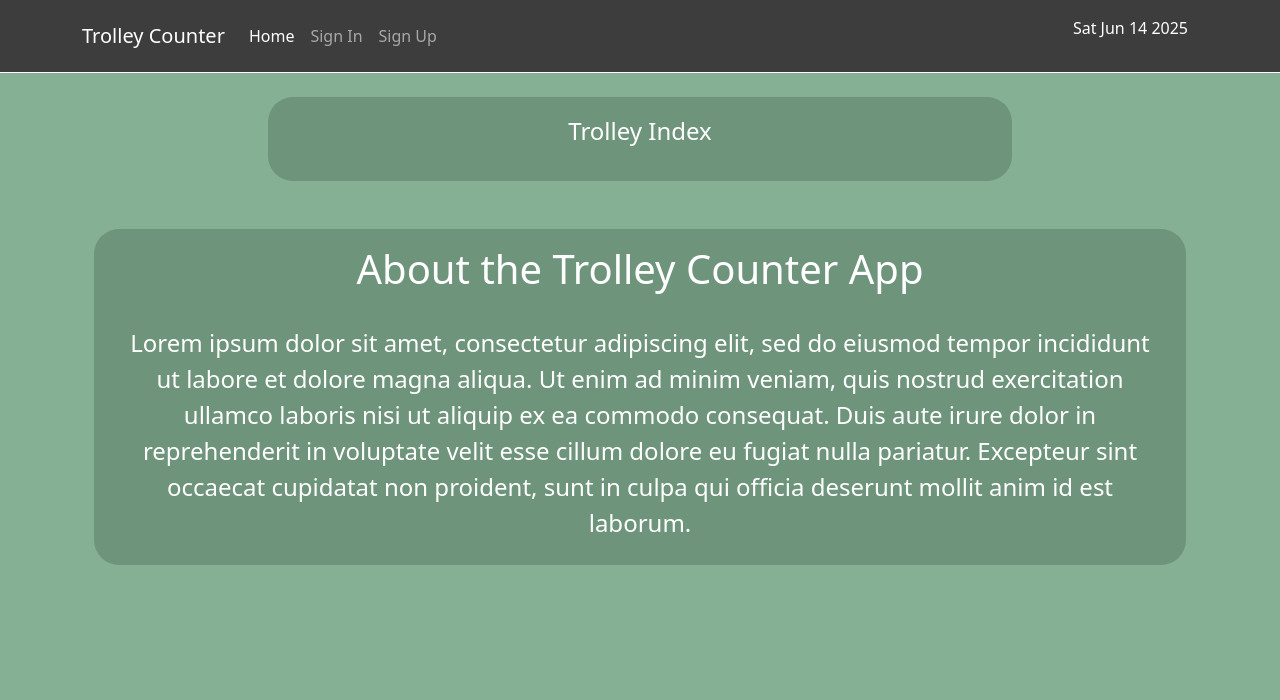
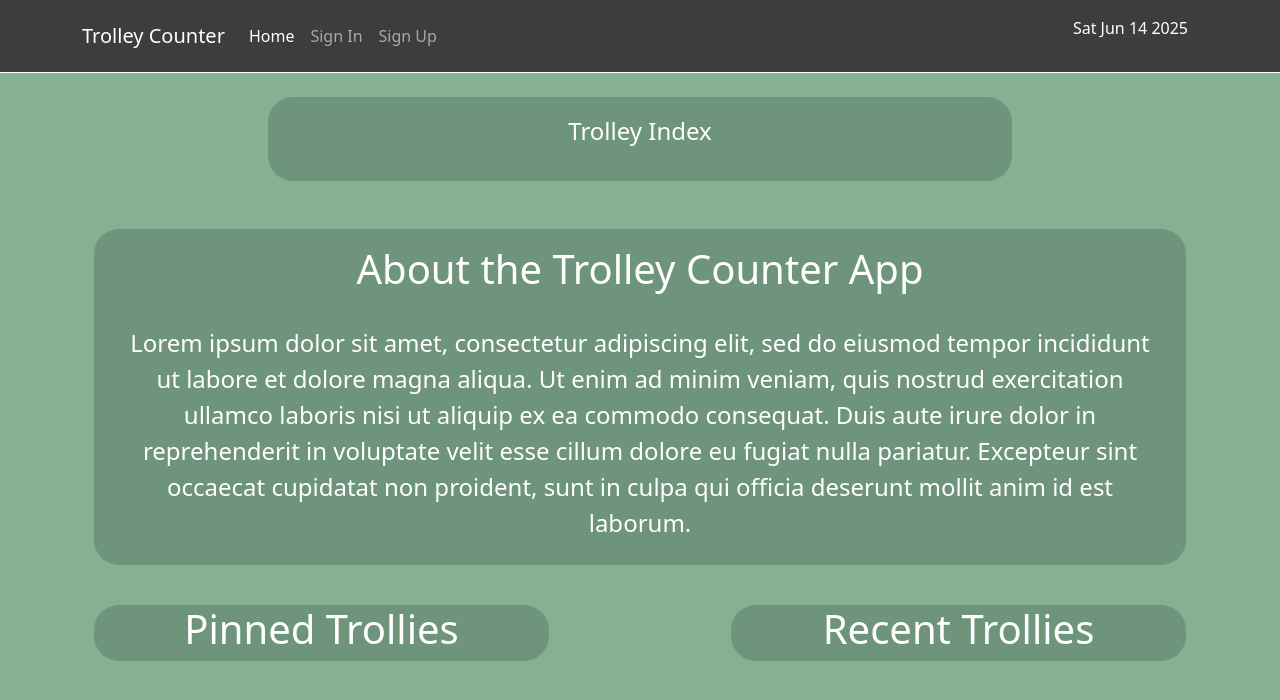
Before and after one commit to cameronjamesw/trolley-counter-frontend, a React (Create React App) app: page / in a window 1280 px wide. Shown: the top 700 px of the page. Built offline with nearby package versions, Linux system fonts and the light colour scheme.

Commit message:
create pinned and recent components, add initial styling

```diff
--- /dev/null
+++ b/src/components/PinnedTrollies.js
@@ -0,0 +1,16 @@
+import React from 'react'
+import { Col } from 'react-bootstrap'
+import styles from "../styles/PinnedTrollies.module.css"
+
+const PinnedTrollies = () => {
+  return (
+    <Col
+    xs={10}
+    md={5}
+    className={`mt-4 text-white ${styles.Main}`}>
+        <h1>Pinned Trollies</h1>
+    </Col>
+  )
+}
+
+export default PinnedTrollies
--- /dev/null
+++ b/src/components/RecentTrollies.js
@@ -0,0 +1,18 @@
+import React from 'react'
+import { Col } from 'react-bootstrap'
+import styles from "../styles/RecentTrollies.module.css"
+
+const RecentTrollies = () => {
+  return (
+    <Col
+    xs={10}
+    md={5}
+    className={`mt-4 text-white ${styles.Main}`}>
+        <h1>
+            Recent Trollies
+        </h1>
+    </Col>
+  )
+}
+
+export default RecentTrollies
--- a/src/pages/HomePage.js
+++ b/src/pages/HomePage.js
@@ -1,13 +1,20 @@
 import React from 'react'
-import { Container } from 'react-bootstrap'
+import { Container, Row } from 'react-bootstrap'
 import TrolleyIndex from '../components/TrolleyIndex'
 import TrolleyInfo from '../components/TrolleyInfo'
+import PinnedTrollies from '../components/PinnedTrollies'
+import RecentTrollies from '../components/RecentTrollies'
+import styles from "../styles/HomePage.module.css"
 
 const HomePage = () => {
   return (
     <Container>
         < TrolleyIndex />
         < TrolleyInfo />
+        <Row className='d-flex justify-content-between g-0'>
+          < PinnedTrollies />
+          < RecentTrollies />
+        </Row>
     </Container>
   )
 }
--- /dev/null
+++ b/src/styles/HomePage.module.css
@@ -0,0 +1,3 @@
+.Component {
+    background-color: yellow;
+}
--- /dev/null
+++ b/src/styles/PinnedTrollies.module.css
@@ -0,0 +1,4 @@
+.Main {
+    background-color: #6E947B;
+    border-radius: 25px;
+}
--- /dev/null
+++ b/src/styles/RecentTrollies.module.css
@@ -0,0 +1,4 @@
+.Main {
+    background-color: #6E947B;
+    border-radius: 25px;
+}
```
